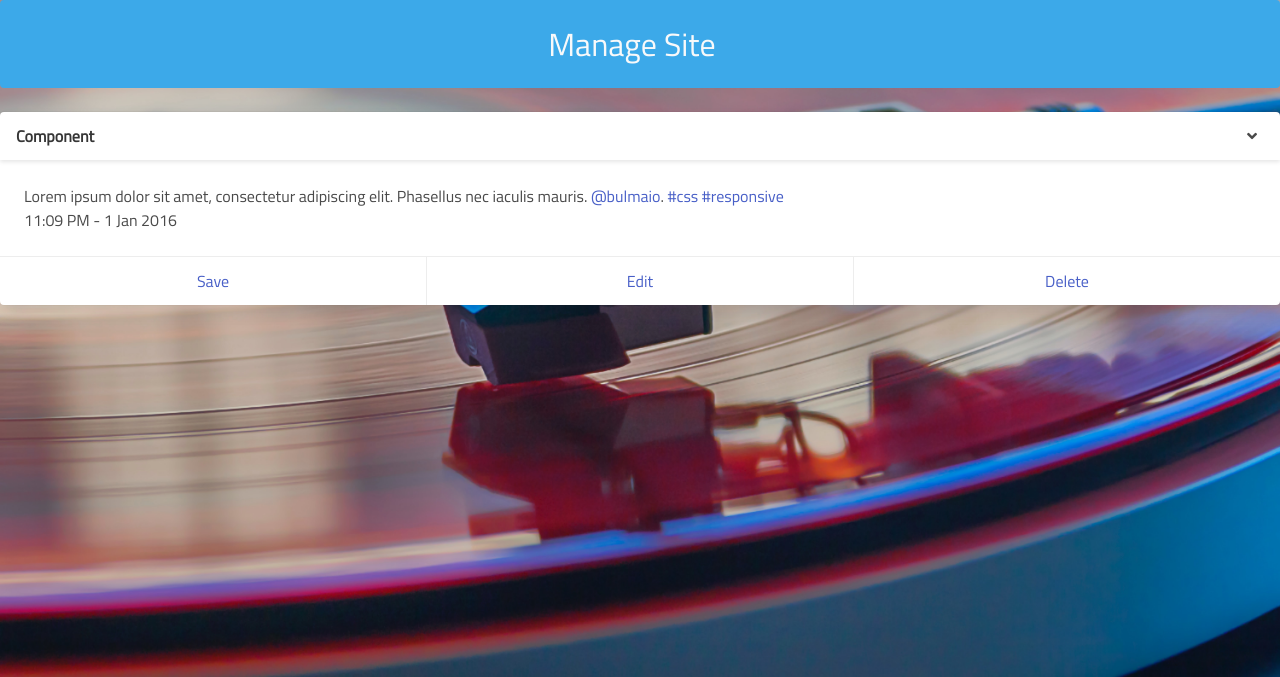
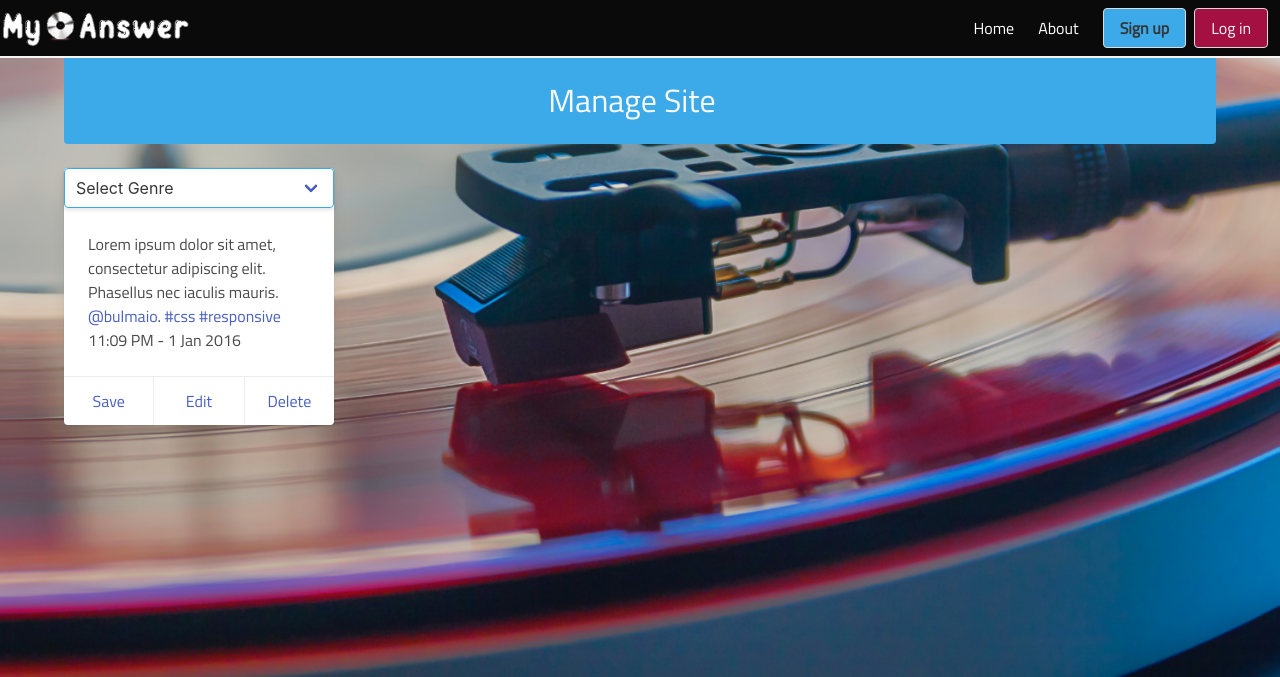
Before and after one commit to RaVeR76/My-Vinyl-Answer, a Flask app: page /admin/manage_site in a window 1280 px wide. Shown: the top 677 px of the page. Run offline with Flask 2, Linux system fonts and the light colour scheme; data that the repository does not hold is empty; some libraries are stand-ins or nearby versions.

Commit message:
Test genre displays & add admin access

```diff
--- a/app.py
+++ b/app.py
@@ -174,7 +174,7 @@ def confirm_modal(vinyl_id):
 @app.route("/admin/manage_site")
 def manage_site():
     genre = list(mongo.db.genre.find().sort("genre_name", 1))
-    return render_template("manage_site.html", genre=genre)
+    return render_template("pages/manage_site.html", genre=genre)
 
 
 if __name__ == "__main__":
--- a/templates/components/navigation/navigation.html
+++ b/templates/components/navigation/navigation.html
@@ -17,6 +17,9 @@
                 {% if session.user %}
                 <a href="{{ url_for('profile') }}" class="navbar-item">Profile</a>
                 <a href="{{ url_for('my_vinyls') }}" class="navbar-item">My Vinyl</a>
+                    {% if session.user|lower == "admin"|lower %}
+                        <a href="{{ url_for('manage_site') }}" class="navbar-item">Manage Site</a>
+                    {% endif %}
                 <a href="{{ url_for('add_vinyl') }}" class="navbar-item">Add Vinyl</a>
                 <a href="{{ url_for('logout') }}" class="navbar-item">Log Out</a>
                 {% else %}
--- a/templates/pages/manage_site.html
+++ b/templates/pages/manage_site.html
@@ -1,20 +1,25 @@
 {% extends "layout/base.html" %}
 {% block content %}
 
+    {% include "components/navigation/navigation.html" %}
+
+        <div class="container">
             <div class="notification my-blue is-full">
                 <p class="has-text-centered text-my-white">Manage Site</p>
             </div>
 
+            <div class="columns">
+                <div class="column is-3">
                     <div class="card">
                         <header class="card-header">
-            <p class="card-header-title">
-                Component
-            </p>
-            <button class="card-header-icon" aria-label="more options">
-                <span class="icon">
-                    <i class="fas fa-angle-down" aria-hidden="true"></i>
-                </span>
-            </button>
+                            <div class="select  is-fullwidth">
+                                <select id="genre_name" name="genre_name" class="validate" required>
+                                    <option value="" disabled selected>Select Genre</option>
+                                    {% for genre in genre %}
+                                    <option value="{{ genre.genre_name }}">{{ genre.genre_name }}</option>
+                                    {% endfor %}
+                                </select>
+                            </div>
                         </header>
                         <div class="card-content">
                             <div class="content">
@@ -30,5 +35,25 @@
                             <a href="#" class="card-footer-item">Delete</a>
                         </footer>
                     </div>
+                </div>
+
+                {% for genre in genre %}
+                <div class="column is-2">
+                    <div class="card">
+                        <header class="card-header">
+                            <span class="card-header-title">
+                                {{ genre.genre_name }}
+                            </span>
+                        </header>
+                        <footer class="card-footer">
+                            <a href="#" class="card-footer-item">Edit</a>
+                            <a href="#" class="card-footer-item">Delete</a>
+                        </footer>
+                    </div>
+                </div>
+                {% endfor %}
+
+            </div>
+        </div>
 
 {% endblock %}
```
Lines whose indentation alone changed are shown as unchanged.
